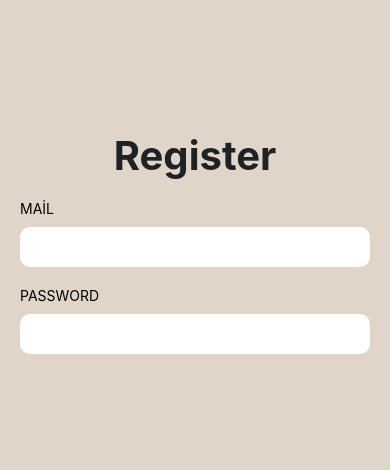
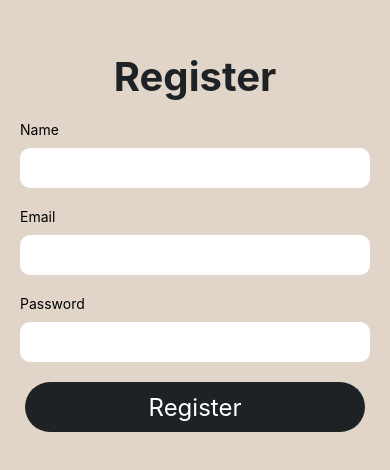
Before and after one commit to MUSTAFAKARATAS0/F-Arsiv, a React Native app in the folder farsiv/: screen / in a window 390 px wide. Shown: the part 170-640 px from the top of the page. Built offline with nearby package versions, Linux system fonts and the light colour scheme.

Commit message:
RegisterV2

```diff
--- a/farsiv/components/Forms/InputBox.js
+++ b/farsiv/components/Forms/InputBox.js
@@ -5,7 +5,9 @@ const InputBox = ({
   inputTitle,
   autoComplete,
   keyboardType,
-  secureTextEntry=false
+  secureTextEntry=false,
+  value,
+  setValue
 }) => {
   return (
     <View>
@@ -16,6 +18,8 @@ const InputBox = ({
        keyboardType={keyboardType}
        autoComplete={autoComplete}
        secureTextEntry={secureTextEntry}
+       value={value}
+       onChangeText={(text)=> setValue(text)}
        />
     </View>
   )
--- /dev/null
+++ b/farsiv/components/Forms/SubmitButton.js
@@ -0,0 +1,32 @@
+import { View, Text, TouchableOpacity, StyleSheet} from 'react-native'
+import React from 'react'
+
+const SubmitButton = ({hendleSubmit,btnTitle,loading}) => {
+  return (
+    <TouchableOpacity style={styles.submitBtn} onPress={hendleSubmit} >
+        <Text style={styles.btnText} >
+            {loading ? "please wait... ": btnTitle}
+        </Text>
+    </TouchableOpacity>
+  )
+}
+
+const styles =StyleSheet.create({
+    submitBtn:{
+        backgroundColor:"#1e2225",
+        height:50,
+        marginHorizontal:25,
+        borderRadius:80,
+        justifyContent:"center",
+        marginBottom:20,
+    },
+    btnText:{
+        color:"#ffffff",
+        textAlign:"center",
+        fontSize:24,
+        fontWeight:"400"
+    }
+})
+
+
+export default SubmitButton
--- a/farsiv/package.json
+++ b/farsiv/package.json
@@ -9,6 +9,7 @@
     "web": "expo start --web"
   },
   "dependencies": {
+    "@react-navigation/native": "^6.1.17",
     "expo": "~50.0.14",
     "expo-status-bar": "~1.11.1",
     "react": "18.2.0",
--- a/farsiv/screens/auth/Register.js
+++ b/farsiv/screens/auth/Register.js
@@ -1,17 +1,61 @@
-import { View, Text,StyleSheet, TextInput } from 'react-native'
+import { View, Text,StyleSheet, TextInput, Alert } from 'react-native'
 import React,{useState} from 'react'
 import InputBox from '../../components/Forms/InputBox';
+import SubmitButton from '../../components/Forms/SubmitButton';
 
 const Register = () => {
-  return (
-    <View style ={styles.container}>
-      <Text style ={styles.pageTitle}>Register</Text>
-      <View style={{marginHorizontal:20}}>
-      <InputBox inputTitle={"MAİL"} keyboardType ="email-address" autoComplete="email"/>
-      <InputBox inputTitle={"PASSWORD"} secureTextEntry={true} autoComplete="password" />
-      </View>
+  const [name,setName] = useState('')
+  const [email,setEmail] = useState('')
+  const [password,setPassword] = useState('')
+  const [loading, setLoading] = useState(false)
+
+  const hendleSubmit= () => {
+    try {
+      setLoading(true)
+      if(!name|| !email || !password){
+      Alert.alert('please fill all fields')
+      setLoading(false)
+      return
+
+      }
+      console.log('register Data ==>', {name, email, password})
+      setLoading(false)
+    } catch (error) {
+      setLoading(false)
+      console.log(error)
+    }
+  }
+
+return (
+  <View style={styles.container}>
+    <Text style={styles.pageTitle}>Register</Text>
+    <View style={{marginHorizontal: 20}}>
+      <InputBox inputTitle={"Name"} value={name} setValue={setName} />
+      <InputBox
+        inputTitle={"Email"}
+        keyboardType="email-address"
+        autoComplete="email"
+        value={email}
+        setValue={setEmail}
+      />
+      <InputBox
+        inputTitle={"Password"}
+        secureTextEntry={true}
+        autoComplete="password"
+        value={password}
+        setValue={setPassword}
+      />
     </View>
-  );
+    {/* <Text>{JSON.stringify({ name, email, password }, null, 4)}</Text> */}
+    <SubmitButton
+    btnTitle="Register"
+     loading={loading}
+     hendleSubmit={hendleSubmit}
+     />
+  </View>
+);
+
+
 };
 
 const styles =StyleSheet.create({
```
Also changed, not shown: 1 other file (tests, documents, lock files or other folders).
